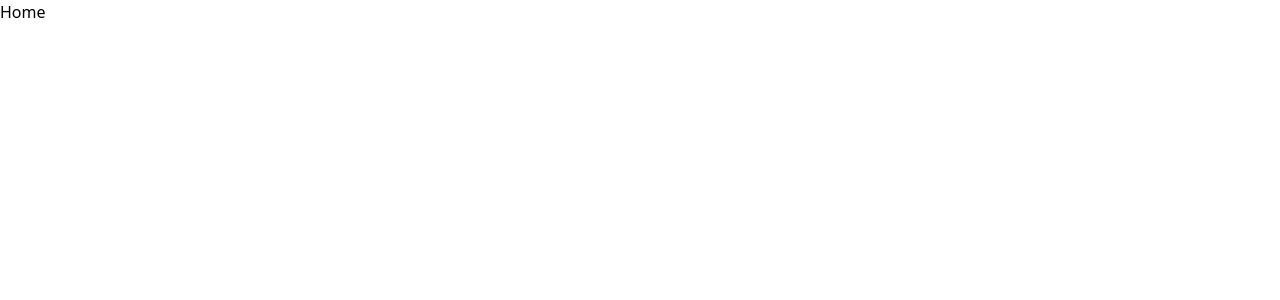
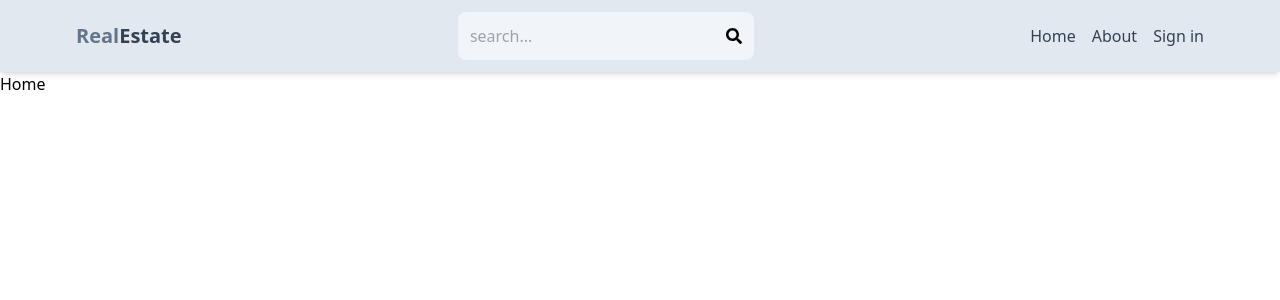
Before and after one commit to diwakarnath1965/Real_Estate, a React (Vite) app in the folder client/: page / in a window 1280 px wide. Shown: the top 300 px of the page. Built offline with nearby package versions, Linux system fonts and the light colour scheme; the HTML template or start-up script is replaced by a standard one.

Commit message:
created navbar

```diff
--- a/client/package.json
+++ b/client/package.json
@@ -10,8 +10,10 @@
     "preview": "vite preview"
   },
   "dependencies": {
+    "flowbite-react": "^0.7.2",
     "react": "^18.2.0",
     "react-dom": "^18.2.0",
+    "react-icons": "^5.0.1",
     "react-router-dom": "^6.22.0"
   },
   "devDependencies": {
--- a/client/src/App.jsx
+++ b/client/src/App.jsx
@@ -4,11 +4,13 @@
 import About from './pages/About.jsx'
 import SignIn from './pages/SignIn.jsx'
 import SignUp from './pages/SignUp.jsx'
+import Header from './components/Header.jsx'
 
 
 const App = () => {
   return (
     <div>
+      <Header/>
       <Routes>
         <Route path='/' element={<Home/>}/>
         <Route path='/about' element={<About/>}/>
--- /dev/null
+++ b/client/src/components/Header.jsx
@@ -0,0 +1,42 @@
+import { FaSearch } from "react-icons/fa";
+import { Link } from "react-router-dom";
+
+const Header = () => {
+  return (
+    <header className=" bg-slate-200 shadow-md">
+      <div className="flex items-center justify-between max-w-6xl mx-auto p-3">
+        <h1 className="font-bold text-sm sm:text-xl flex flex-wrap">
+          <span className="text-slate-500">Real</span>
+          <span className="text-slate-700">Estate</span>
+        </h1>
+        <form className="bg-slate-100 p-3 rounded-lg flex items-center">
+          <input
+            type="text"
+            placeholder="search..."
+            className="bg-transparent focus:outline-none w-24 sm:w-64"
+          />
+          <FaSearch />
+        </form>
+        <ul className="flex gap-4">
+          <Link to="/">
+            <li className="hidden sm:inline text-slate-700 hover:underline">
+              Home
+            </li>
+          </Link>
+          <Link to="/about">
+            <li className="hidden sm:inline text-slate-700 hover:underline">
+              About
+            </li>
+          </Link>
+          <Link to="/sign-in">
+            <li className=" text-slate-700 hover:underline">
+              Sign in
+            </li>
+          </Link>
+        </ul>
+      </div>
+    </header>
+  );
+};
+
+export default Header;
```
Also changed, not shown: 1 other file (tests, documents, lock files or other folders).
